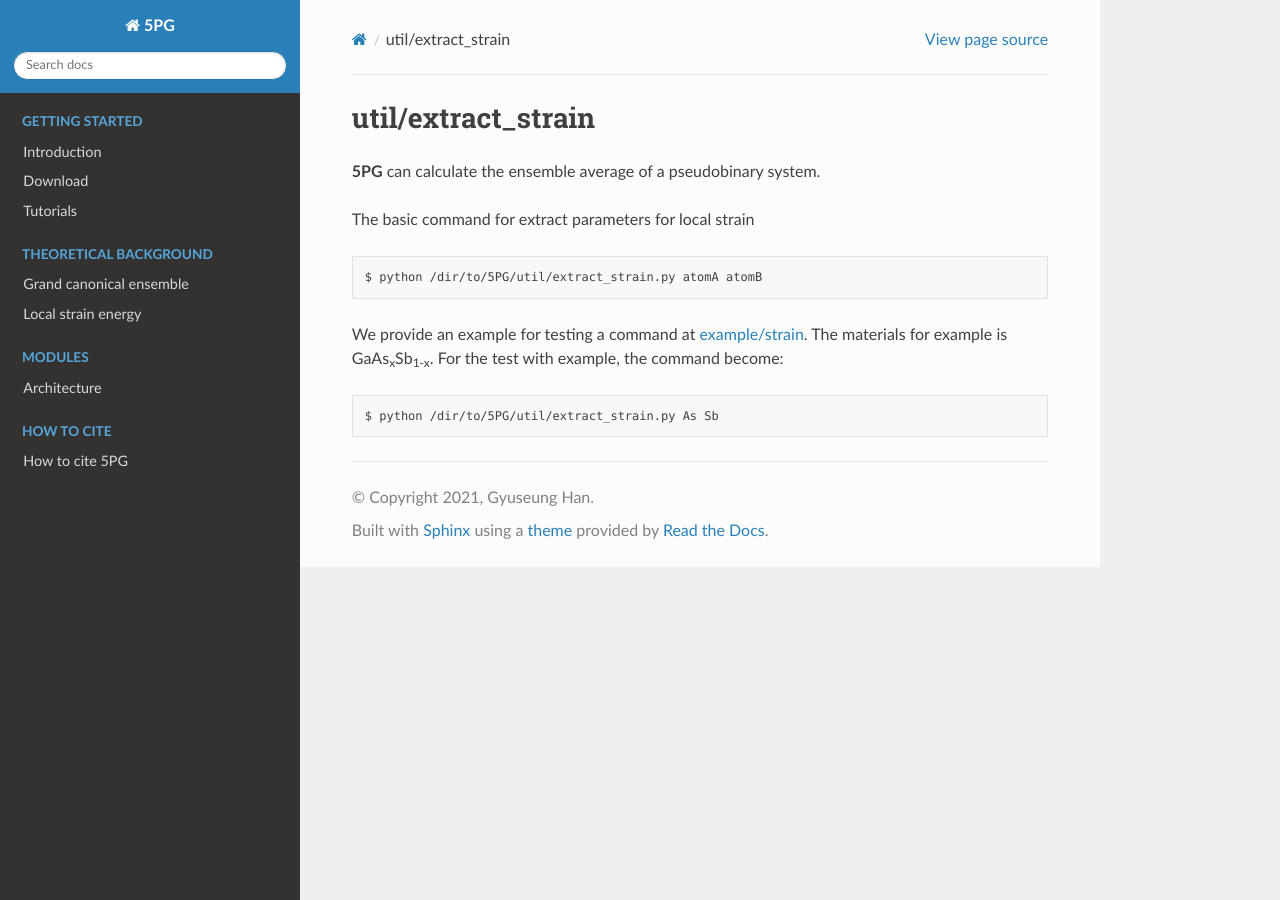
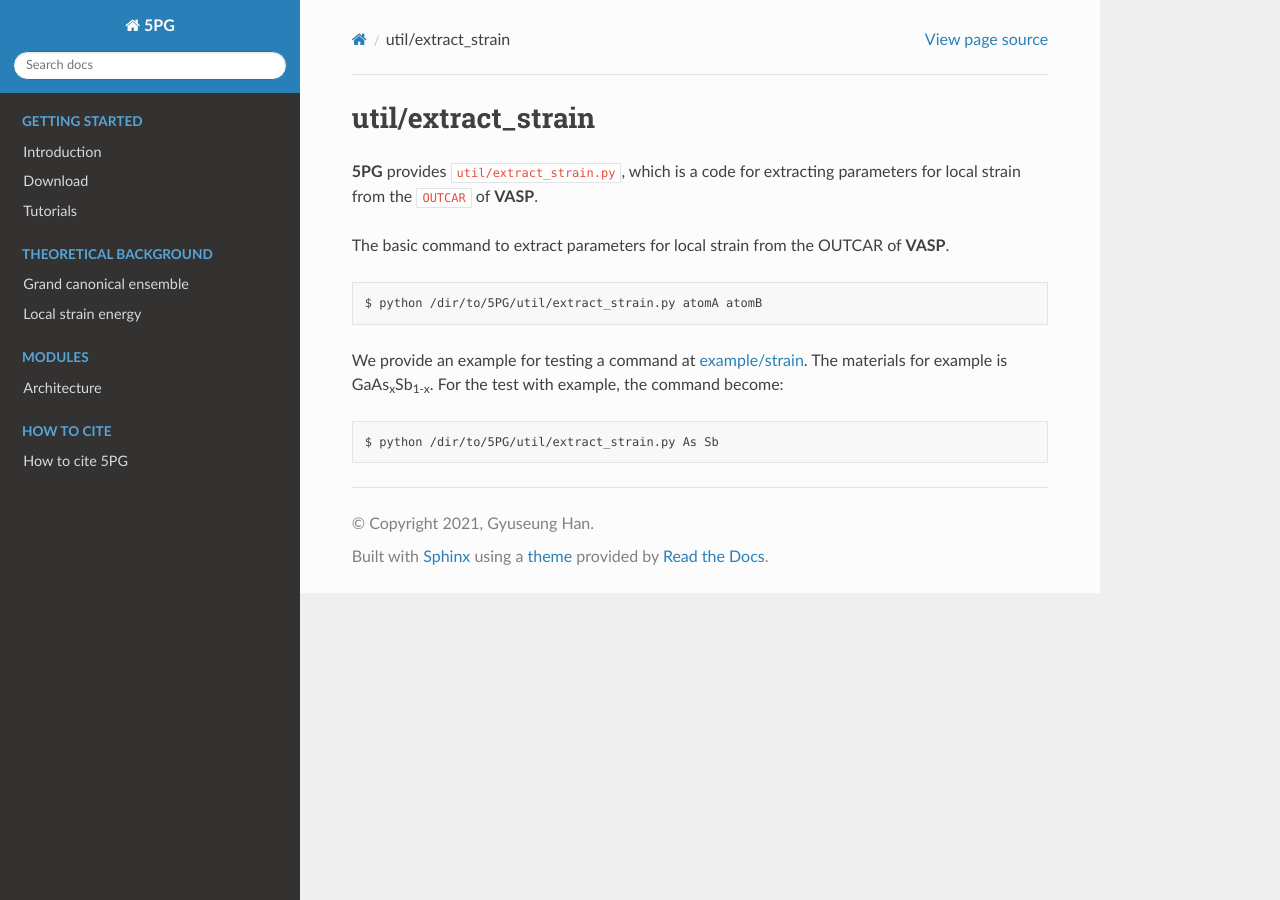
Before and after one commit to Han-Gyuseung/5PG, a Sphinx documentation site: the page built from docs/source/start/tutorial/util.rst, in a window 1280 px wide. Built offline with Sphinx 7.4.7 and the Read the Docs theme 2.0.0, drawn with Linux system fonts in a browser that asks for light colours.

Commit message:
Update util.rst

```diff
--- a/docs/source/start/tutorial/util.rst
+++ b/docs/source/start/tutorial/util.rst
@@ -1,9 +1,11 @@
 util/extract_strain
 ~~~~~~~~~~~~~~~~~~~
 
-**5PG** can calculate the ensemble average of a pseudobinary system.
+**5PG** provides ``util/extract_strain.py``, which is a code for extracting parameters for local strain from the ``OUTCAR`` of **VASP**.
 
-The basic command for extract parameters for local strain ::
+The basic command to extract parameters for local strain from the OUTCAR of **VASP**.
+
+::
 
  $ python /dir/to/5PG/util/extract_strain.py atomA atomB
 
```
